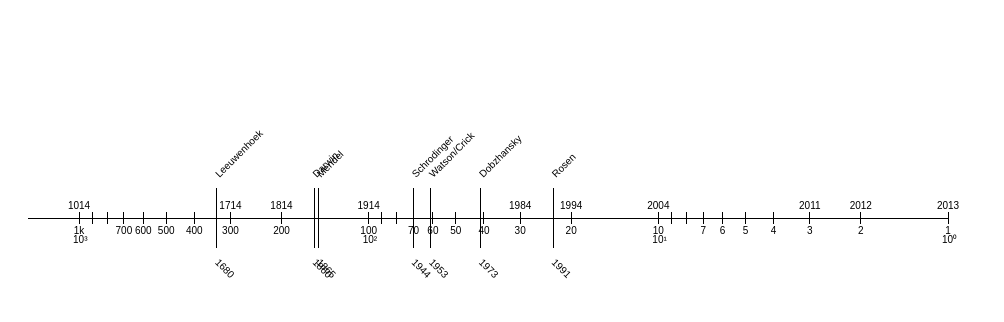
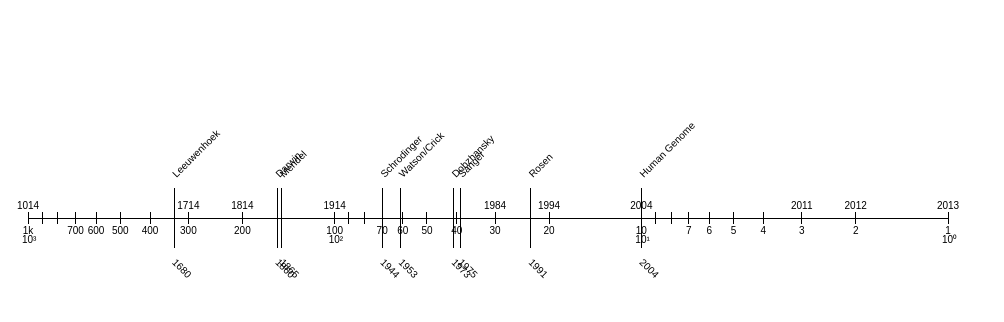
Before and after one commit to slarson/HistoricalEventsTimeline, a plain HTML site: page index.html in a window 1280 px wide. Shown: the whole page, without its empty margins (0-1004 px from the left). Drawn offline with nearby package versions, Linux system fonts and the light colour scheme.

Commit message:
Some more events

```diff
--- a/index.html
+++ b/index.html
@@ -18,7 +18,7 @@
 <script src="http://d3js.org/d3.v3.min.js"></script>
 <script>
 
-var data = { 1991:"Rosen", 1973:"Dobzhansky", 1953:"Watson/Crick", 1944:"Schrodinger", 1865:"Mendel", 1860:"Darwin", 1680:"Leeuwenhoek", 0:"1 AD"};
+var data = { 2004:"Human Genome", 1991:"Rosen", 1975:"Sanger", 1973:"Dobzhansky", 1953:"Watson/Crick", 1944:"Schrodinger", 1865:"Mendel", 1860:"Darwin", 1680:"Leeuwenhoek", 0:"1 AD"};
 
 var dataYears = [];
 var dataLabels = {}
@@ -34,7 +34,7 @@ var margin = {top: 210, right: 20, bottom: 220, left: 20},
 
 var x = d3.scale.log()
 //    .domain([10000000000, 1])
-     .domain([1500, 1])
+     .domain([1000, 1])
     .range([0, width]);
 
 var formatYear = d3.time.format("%Y"),
```
